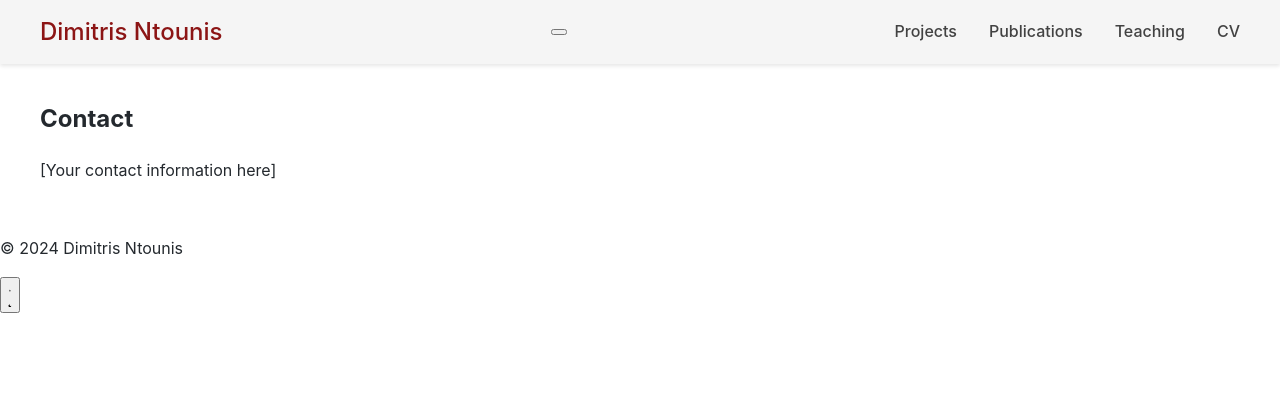
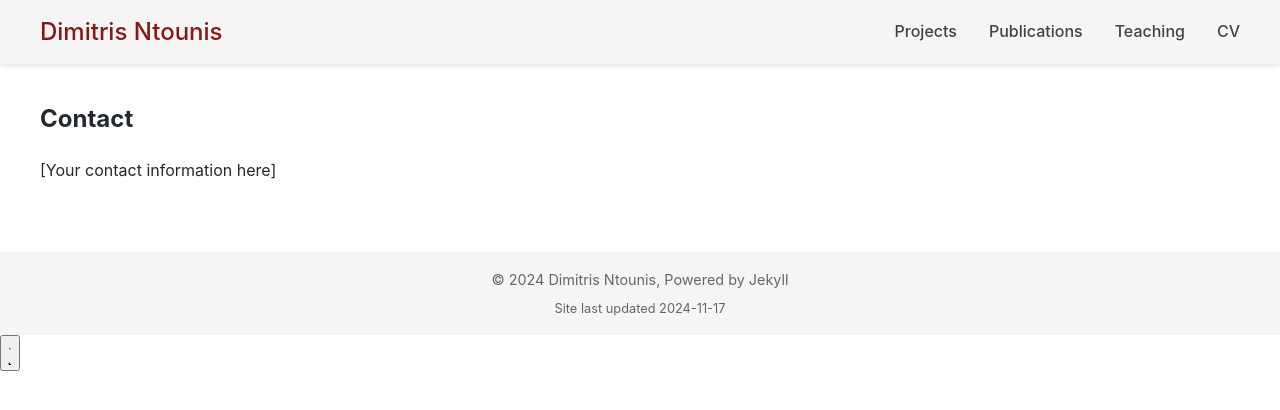
Before and after one commit to dntounis/dntounis.github.io, a Jekyll site: the page built from contact.md, in a window 1280 px wide. Shown: the top 410 px of the page. Built offline with Jekyll 4.4.1, drawn with Linux system fonts in a browser that asks for light colours; a style sheet for code colours, icons or effects is not loaded.

Commit message:
update style

```diff
--- a/_layouts/default.html
+++ b/_layouts/default.html
@@ -78,11 +78,11 @@
     <header class="site-header">
         <nav class="site-nav">
             <a href="{{ '/' | relative_url }}" class="site-title">Dimitris Ntounis</a>
-            <button class="menu-toggle" aria-label="Toggle menu">
+            <!-- <button class="menu-toggle" aria-label="Toggle menu">
                 <span></span>
                 <span></span>
                 <span></span>
-            </button>
+            </button> -->
             <div class="nav-links">
                 {%- for path in site.header_pages -%}
                     {%- assign my_page = site.pages | where: "path", path | first -%}
@@ -116,7 +116,14 @@
     </main>
 
     <footer class="site-footer">
-        <p>&copy; {{ site.time | date: '%Y' }} {{ site.title }}</p>
+        <div class="footer-content">
+            <div class="footer-text">
+                © {{ site.time | date: '%Y' }} {{ site.author.name }}, Powered by Jekyll
+            </div>
+            <div class="footer-update">
+                Site last updated {{ site.time | date: '%Y-%m-%d' }}
+            </div>
+        </div>
     </footer>
 
     <script>
--- a/assets/css/main.css
+++ b/assets/css/main.css
@@ -555,3 +555,28 @@ body {
     font-weight: bold;
     color: #666;
   }
+
+
+  .site-footer {
+    background-color: #f5f5f5;
+    padding: 1rem 0;
+    margin-top: 2rem;
+    width: 100%;
+}
+
+.footer-content {
+    max-width: 1200px;
+    margin: 0 auto;
+    padding: 0 2rem;
+    text-align: center;
+    color: #666;
+    font-size: 0.9rem;
+}
+
+.footer-text {
+    margin-bottom: 0.5rem;
+}
+
+.footer-update {
+    font-size: 0.8rem;
+}
```
Also changed, not shown: _layouts/home.html (+7 -1 lines).
